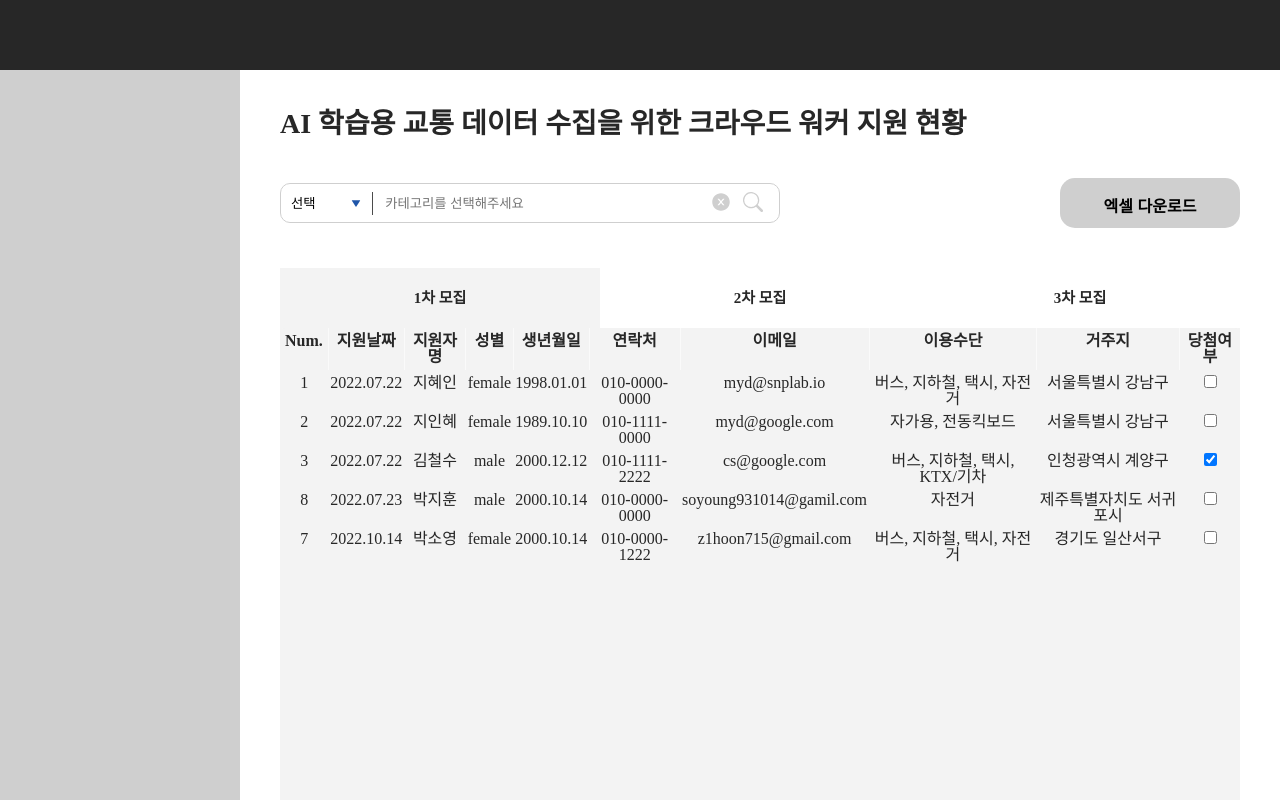
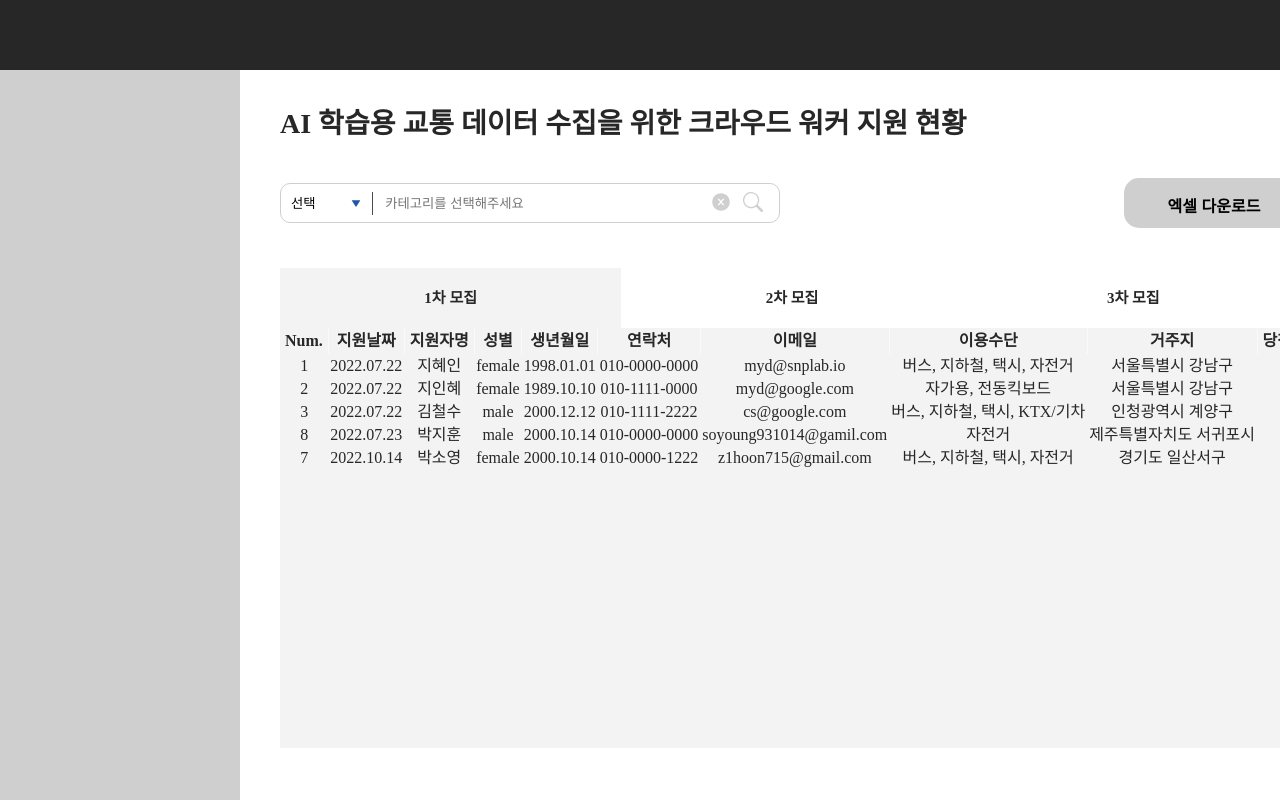
Before and after one commit to wanted-group-4/wanted-group-4-snplab, a React (Create React App) app: page /admin in a window 1280 px wide. Built offline with nearby package versions, Linux system fonts and the light colour scheme; data requests are answered from the project's data file.

Commit message:
design: table에 가로 scroll 추가

```diff
--- a/src/components/applicant/ApplicantContainer.tsx
+++ b/src/components/applicant/ApplicantContainer.tsx
@@ -36,9 +36,10 @@ function ApplicantConainer({ userList, setRound, curRound }: IApplicantProps) {
 }
 
 const ApplicantWrapper = styled.div`
-  width: 100%;
-  height: 70vh;
-  background: #f3f3f3;
+  width: 80vw;
+  height: 60vh;
+  background: ${({ theme }) => theme.color.grey_03};
+  overflow-x: auto;
 `;
 
 const RoundWrapper = styled.div`
--- a/src/components/applicant/ApplicantList.tsx
+++ b/src/components/applicant/ApplicantList.tsx
@@ -47,8 +47,6 @@ const ListTable = styled.table`
   width: 100%;
   border-collapse: collapse;
   text-align: center;
-  border-radius: 5px;
-  overflow: hidden;
 `;
 
 const ListTableHead = styled.thead`
@@ -64,6 +62,7 @@ const ListTableHeadTR = styled.tr`
 const ListTableTH = styled.th`
   padding: 5px;
   text-transform: capitalize;
+  white-space: nowrap;
 
   :not(:last-of-type) {
     border-right: 1px solid ${({ theme }) => theme.color.grey_01};
--- a/src/components/applicant/ApplicantTableRow.tsx
+++ b/src/components/applicant/ApplicantTableRow.tsx
@@ -39,7 +39,10 @@ function ApplicantTableRow({ user }: any) {
 const ListTableBody = styled.tbody``;
 const ListTableTR = styled.tr``;
 const ListTableTD = styled.td`
+  vertical-align: middle;
   padding: 2px;
+  white-space: nowrap;
 `;
 const WinCheckbox = styled.input``;
+
 export default ApplicantTableRow;
```
